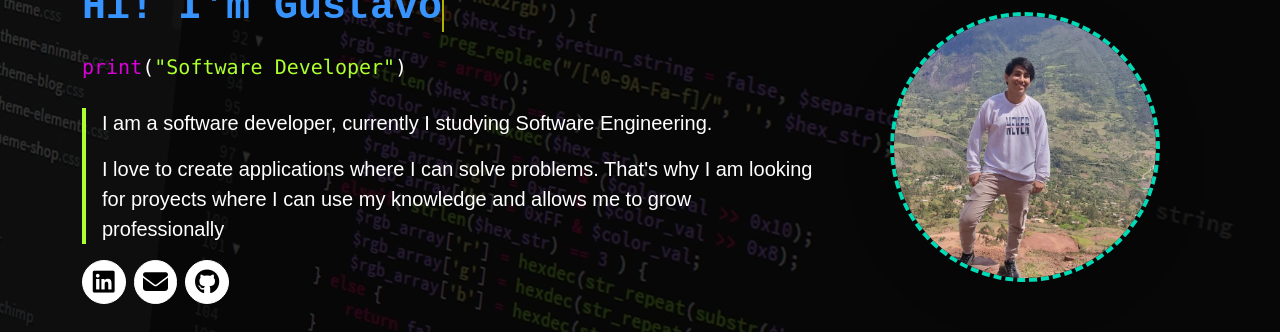
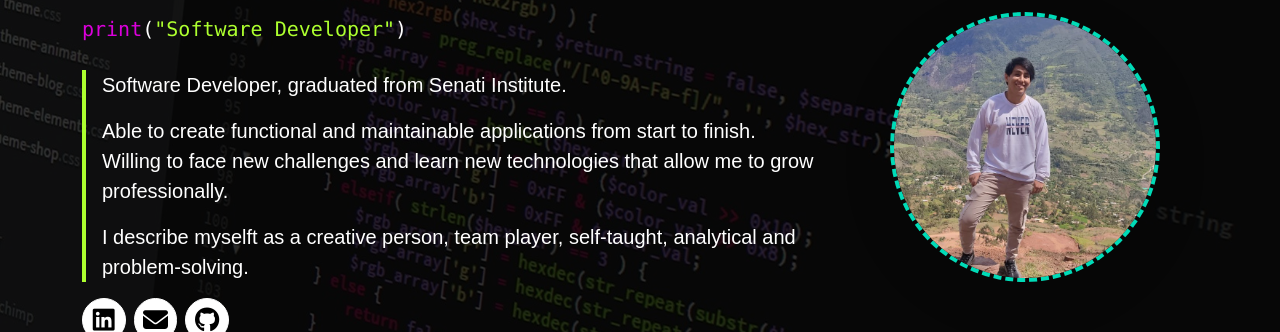
Before and after one commit to gafc2001/gafc2001.github.io, a React (Create React App) app: page / in a window 1280 px wide. Shown: the part 309-641 px from the top of the page. Built offline with nearby package versions, Linux system fonts and the light colour scheme; no server answers.

Commit message:
updated about me paragraphs

```diff
--- a/src/assets/lang/languages.js
+++ b/src/assets/lang/languages.js
@@ -31,8 +31,9 @@ const english = {
         "banner" :{
             "title" : "Hi! I'm Gustavo",
             "paragraphs" : [
-                "I am a software developer, currently I studying Software Engineering.",
-                "I love to create applications where I can solve problems. That's why I am looking for proyects where I can use my knowledge and allows me to grow professionally"
+                "Software Developer, graduated from Senati Institute.",
+                "Able to create functional and maintainable applications from start to finish. Willing to face new challenges and learn new technologies that allow me to grow professionally.",
+                "I describe myselft as a creative person, team player, self-taught, analytical and problem-solving."
             ],
         },
     },
@@ -119,7 +120,7 @@ const english = {
                 "title" : "Online Restaurant",
                 "paragraphs" : [
                     "The purpose of the project is to develop a food delivery web system for the sales and administration areas, which can be accessed through the web with the objective to improve the user experience and the restaurant sales.",
-                    "For the project React is used and the Restaurant API is consumed"
+                    "For the project React is used and the Restaurant API is consumed."
                 ],
                 "extras" : {
                     "techs_text" : "Used Technologies"
@@ -365,7 +366,7 @@ const english = {
                 "title" : "CityTours",
                 "paragraphs" : [
                     "CityTours is a web application where you can see and buy tickets for different destinations in Peru.",
-                    "Additionally has a dashboard where you can create, edit or delete destinations, such as creating trips"
+                    "Additionally has a dashboard where you can create, edit or delete destinations, such as creating trips."
                 ],
                 "extras" : {
                     "techs_text" : "Used Technologies"
@@ -441,7 +442,7 @@ const english = {
             {
                 "title" : "Tornillin",
                 "paragraphs" : [
-                    "Tornillin is a web application for a hardware store that allows you to buy products, adding it to the cart and then proceeding with the payment and then being able to see the summary of your purchase",
+                    "Tornillin is a web application for a hardware store that allows you to buy products, adding it to the cart and then proceeding with the payment and then being able to see the summary of your purchase.",
                 ],
                 "extras" : {
                     "techs_text" : "Used Technologies"
@@ -514,7 +515,7 @@ const english = {
             {
                 "title" : "Bienes y Raices",
                 "paragraphs" : [
-                    "It is a website for sale of luxury homes and apartments. You will be able to see the incredible homes that we have. The website is made with HTML and CSS",
+                    "It is a website for sale of luxury homes and apartments. You will be able to see the incredible homes that we have. The website is made with HTML and CSS.",
                 ],
                 "extras" : {
                     "techs_text" : "Used Technologies"
@@ -610,8 +611,9 @@ const english = {
     },
     "footer" : {
         "paragraphs" : [
-            "I am a software developer, currently I studying Software Engineering.",
-            "I love to create applications where I can solve problems. That's why I am looking for proyects where I can use my knowledge and allows me to grow professionally"
+            "Software Developer, graduated from Senati Institute.",
+            "Able to create functional and maintainable applications from start to finish. Willing to face new challenges and learn new technologies that allow me to grow professionally.",
+            "I describe myselft as a creative person, team player, self-taught, analytical and problem-solving."
         ],
         "explore" : {
             "title" : "Explore",
@@ -671,8 +673,9 @@ const spanish = {
         "banner" :{
             "title" : "Hola! Soy Gustavo",
             "paragraphs" : [
-                "Soy un desarrollador de software, actualmente estoy estudiando Ingeniería de Software",
-                "Me encanta crear aplicaciones en la que pueda solucionar un problema. Para ello busco proyectos en la que pueda aplicar mis conocimientos y me permita crecer profesionalmente"
+                "Desarrollador de Software, egresado del Instituto SENATI.",
+                "Capaz de crear aplicaciones funcionales y mantenibles de inicio a fin. Dispuesto a afrontar nuevos retos y aprender nuevas tecnologías que me permitan crecer profesionalmente.",
+                "Me caracterizo por ser una persona creativa, trabajo en equipo, autodidacta y resolver problemas."
             ],
         },
     },
@@ -759,7 +762,7 @@ const spanish = {
                 "title" : "Restaurant en linea",
                 "paragraphs" : [
                     "El proyecto tiene como finalidad desarrollar un sistema web de pedidos de comida para las áreas de venta y administración, el cual podrá ser accedido a través de la Web con el objetivo de mejorar la gestión del restaurante.",
-                    "Para el proyecto se uso React y se consume la Restaurant API"
+                    "Para el proyecto se uso React y se consume la Restaurant API."
                 ],
                 "extras" : {
                 },
@@ -1150,7 +1153,7 @@ const spanish = {
             {
                 "title" : "Bienes y Raices",
                 "paragraphs" : [
-                    "Es una pagina web de venta de casas y departamentos de lujo. Podras ver las increibles propiedades que tenemos. La pagina esta hecho con HTML y CSS",
+                    "Es una pagina web de venta de casas y departamentos de lujo. Podras ver las increibles propiedades que tenemos. La pagina esta hecho con HTML y CSS.",
                 ],
                 "extras" : {
                     "techs_text" : "Used Technologies"
@@ -1246,8 +1249,9 @@ const spanish = {
     },
     "footer" : {
         "paragraphs" : [
-            "Soy un desarrollador de software, actualmente estoy estudiando Ingeniería de Software",
-            "Me encanta crear aplicaciones en la que pueda solucionar un problema. Para ello busco proyectos en la que pueda aplicar mis conocimientos y me permita crecer profesionalmente"
+            "Desarrollador de Software, egresado del Instituto SENATI.",
+            "Capaz de crear aplicaciones funcionales y mantenibles de inicio a fin. Dispuesto a afrontar nuevos retos y aprender nuevas tecnologías que me permitan crecer profesionalmente.",
+            "Me caracterizo por ser una persona creativa, trabajo en equipo, autodidacta y resolver problemas"
         ],
         "explore" : {
             "title" : "Explorar",
```
